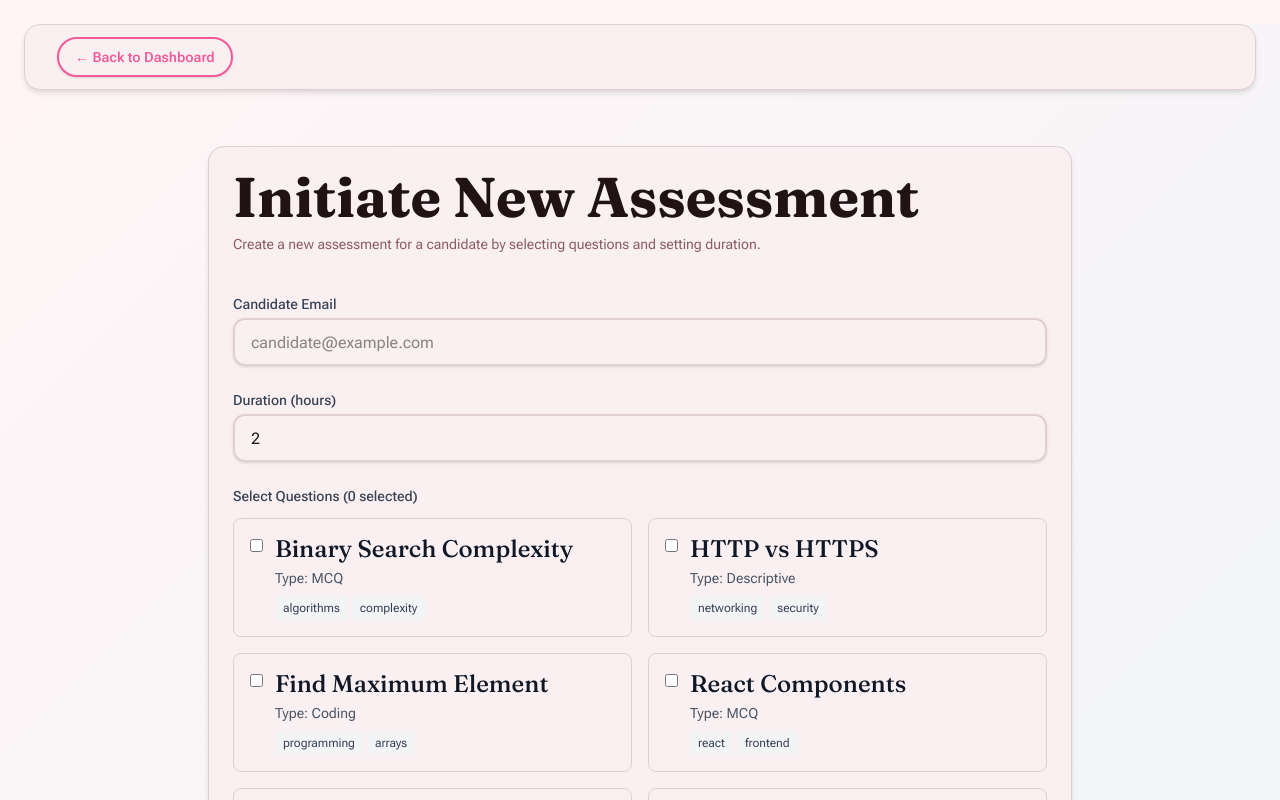
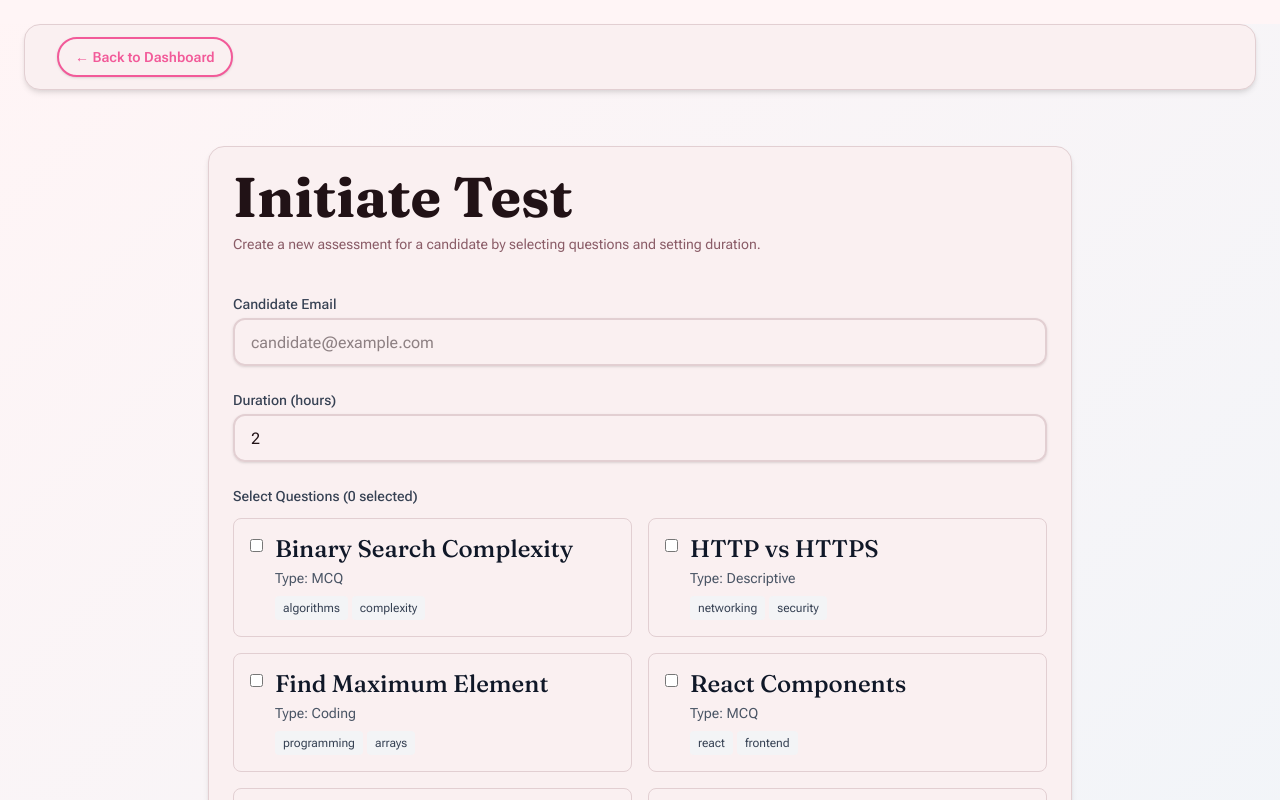
Before and after one commit to iyngr/ci-mock, a Next.js app in the folder frontend/: page /admin/initiate-test in a window 1280 px wide. Shown: the top 800 px of the page. Built offline with nearby package versions, Linux system fonts and the light colour scheme; sample sign-in values are in the browser's storage.

Commit message:
Update header text from "Initiate New Assessment" to "Initiate Test" for clarity

```diff
--- a/frontend/src/app/admin/initiate-test/page.tsx
+++ b/frontend/src/app/admin/initiate-test/page.tsx
@@ -176,7 +176,7 @@ export default function InitiateTest() {
         <div className="assessment-card">
           <div className="px-6 py-4 assessment-border">
             <h1 className="text-xl font-semibold assessment-text-primary">
-              Initiate New Assessment
+              Initiate Test
             </h1>
             <p className="mt-1 text-sm assessment-text-muted">
               Create a new assessment for a candidate by selecting questions and setting duration.
@@ -226,8 +226,8 @@ export default function InitiateTest() {
                   <div
                     key={question.id}
                     className={`border rounded-lg p-4 cursor-pointer transition-colors ${selectedQuestions.includes(question.id)
-                        ? "border-blue-500 bg-blue-50"
-                        : "border-gray-300 hover:border-gray-400"
+                      ? "border-blue-500 bg-blue-50"
+                      : "border-gray-300 hover:border-gray-400"
                       }`}
                     onClick={() => handleQuestionToggle(question.id)}
                   >
```
